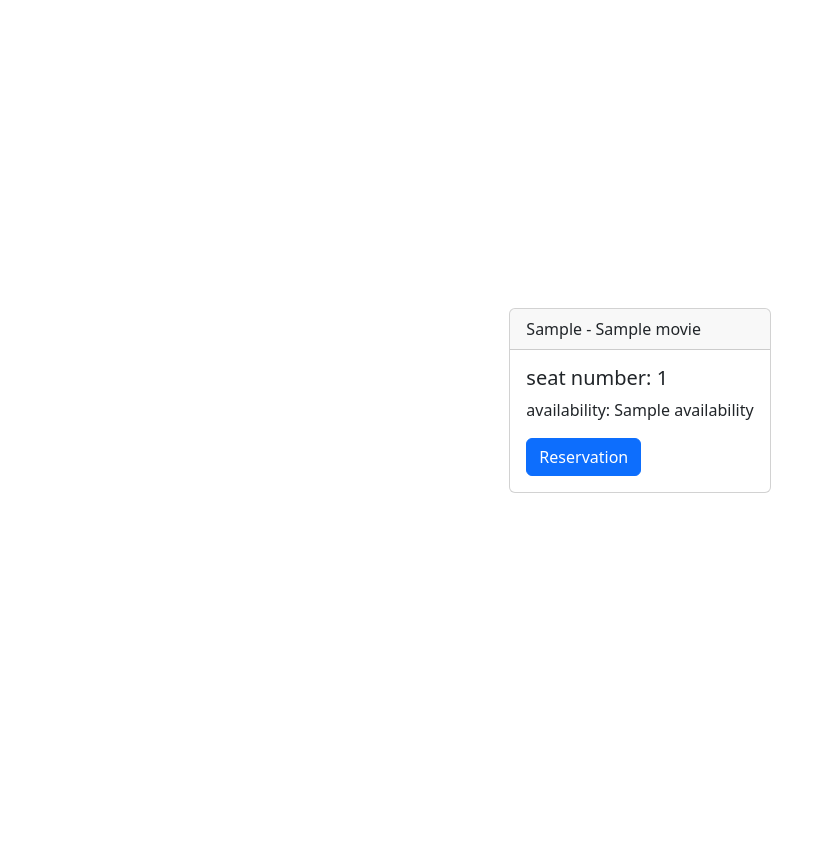
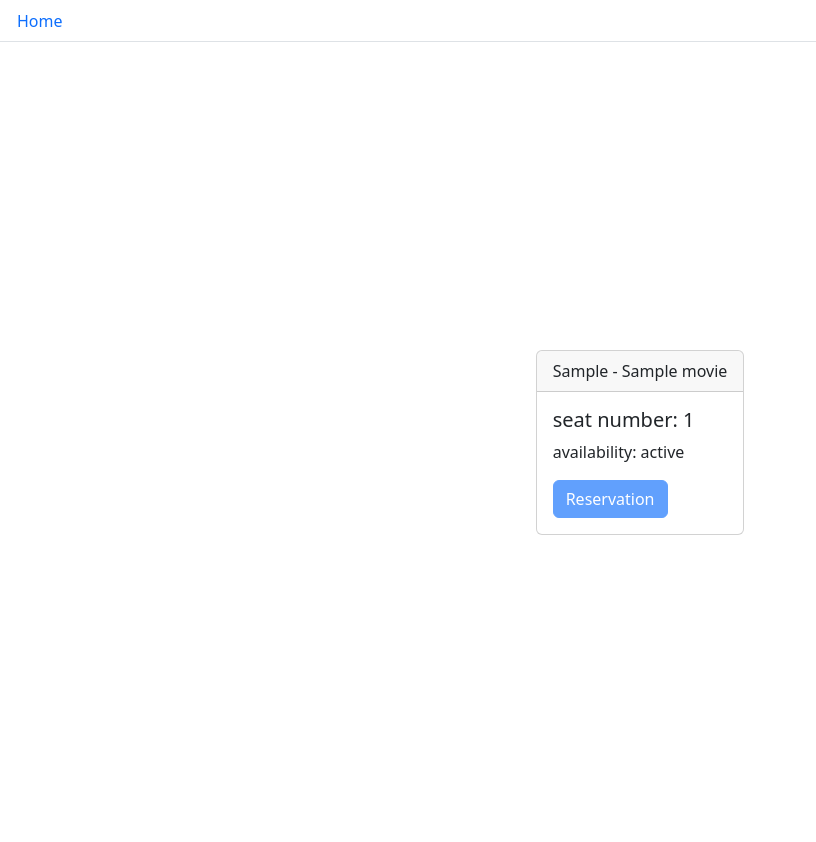
Before and after one commit to lampesm/cinema-eng, a Django app: template cinema/templates/cinema/chair_list.html in a window 1280 px wide. Shown: the whole page, without its empty margins (0-816 px from the left). Before the commit the page ends 493 px from the top, so only its background shows below. Run offline with Django 4.2, Linux system fonts and the light colour scheme; the template is opened without the code that fills it: most values are stand-ins (such as "Sample title", 1, 10 or a date in 2020); some libraries are stand-ins or nearby versions.

Commit message:
add navbar

```diff
--- a/cinema/templates/cinema/base.html
+++ b/cinema/templates/cinema/base.html
@@ -15,12 +15,17 @@
         <link rel="stylesheet" href="{% static 'css/bootstrap.css' %}">
     </head>
 
-    <body style="height: 100vh; gap:8px" class="d-flex justify-content-center align-items-center flex-wrap">
+    <body>
+        <ul class="nav nav-tabs d-flex justify-content-start align-items-start">
+            <li class="nav-item">
+              <a class="nav-link" aria-current="page" href="{% url 'cinema:home' %}">Home</a>
+            </li>
+          </ul>
+        <div style="height: 100vh; gap:8px" class="d-flex justify-content-center align-items-center flex-wrap">
+            {% block main %}
 
-        {% block main %}
-
-        {% endblock %}
-
+            {% endblock %}
+        </div>
     </body>
 
 </html>
--- a/cinema/templates/cinema/chair_list.html
+++ b/cinema/templates/cinema/chair_list.html
@@ -14,12 +14,12 @@
             </div>
             <div class="card-body">
                 <h5 class="card-title"> seat number: {{ object.number }}</h5>
-                <p class="card-text">availability: {{ object.availability }}</p>
+                <p class="card-text">availability: {{ object.salesـstatus }}</p>
                 <form action="{% url 'cinema:update_chair' object.pk %}" >
-                    {% if object.availability %}
-                        <input class="btn btn-primary" type="submit" name="submit" value="Reservation"  />
+                    {% if object.salesـstatus %}
+                        <input class="btn btn-primary" type="submit" name="submit" value="Reservation" disabled/>
                     {% else %}
-                        <input class="btn btn-primary" type="submit" name="submit" value="Reservation" disabled/>
+                        <input class="btn btn-primary" type="submit" name="submit" value="Reservation" />
                     {% endif %}
                 </form>
             </div>
```
